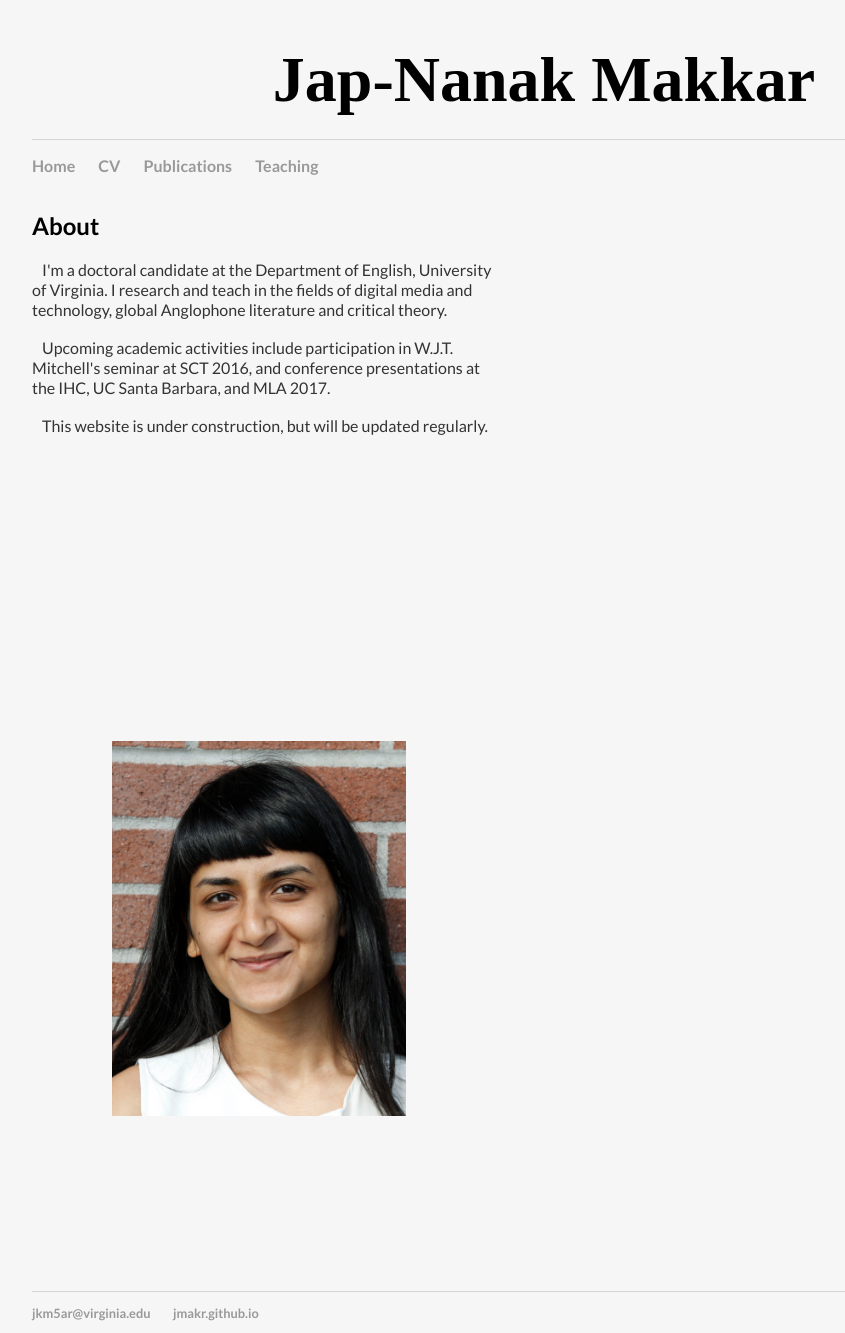
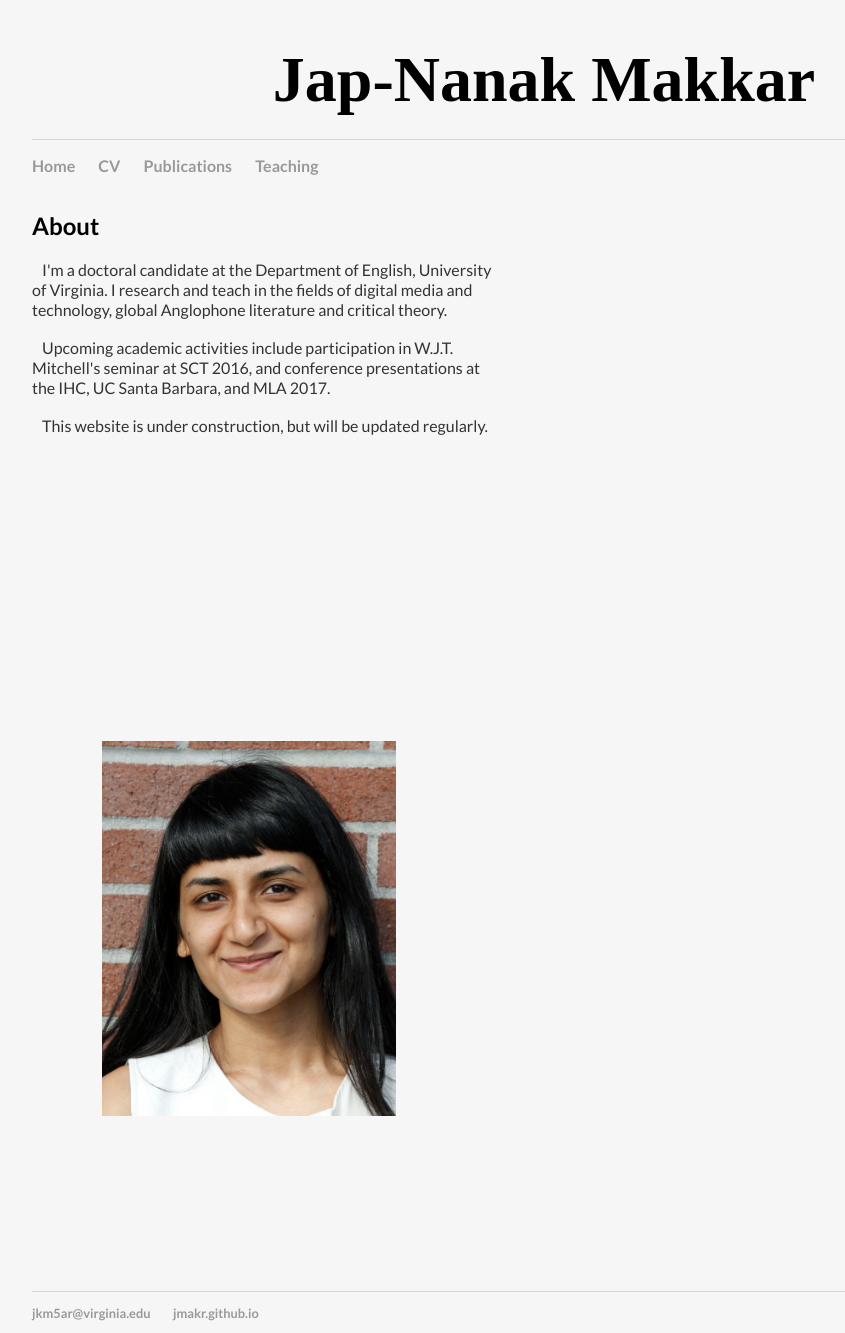
Before and after one commit to jmakr/jmakr.github.io, a Jekyll site: the page built from index.html, in a window 1280 px wide. Shown: the whole page, without its empty margins (96-941 px from the left). Built offline with Jekyll 4.4.1, drawn with Linux system fonts in a browser that asks for light colours.

Commit message:
Update main.css

```diff
--- a/css/main.css
+++ b/css/main.css
@@ -68,7 +68,7 @@ p2 {
     float:left;
     width: 50%;
     height: 550px;
-    padding-left: 80px;
+    padding-left: 70px;
 
 
 
```
